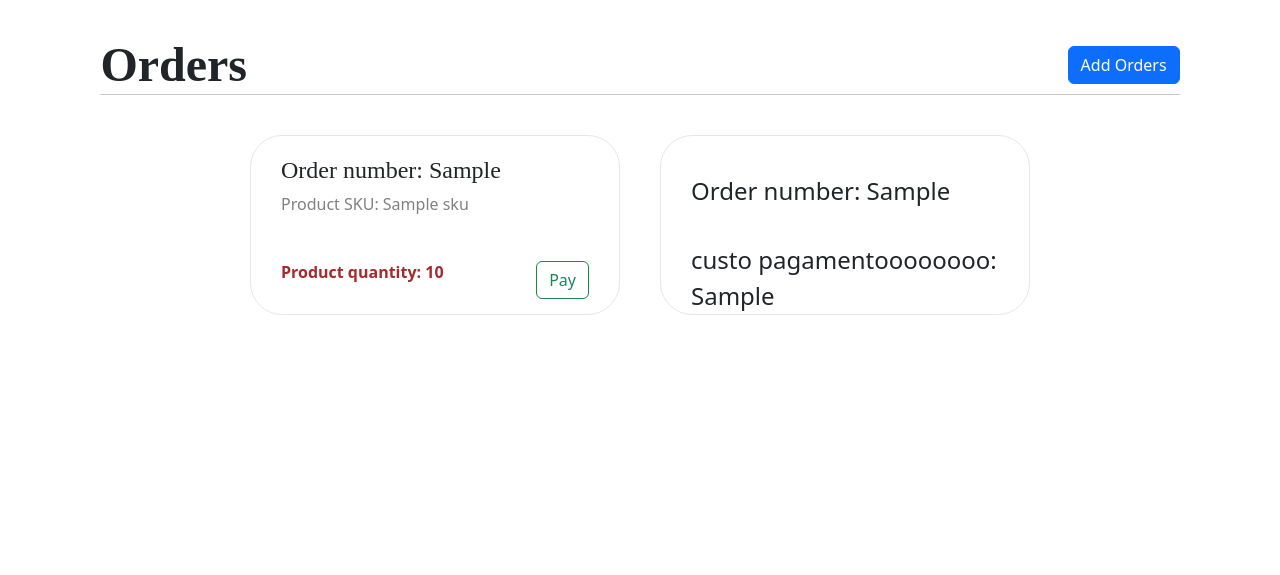
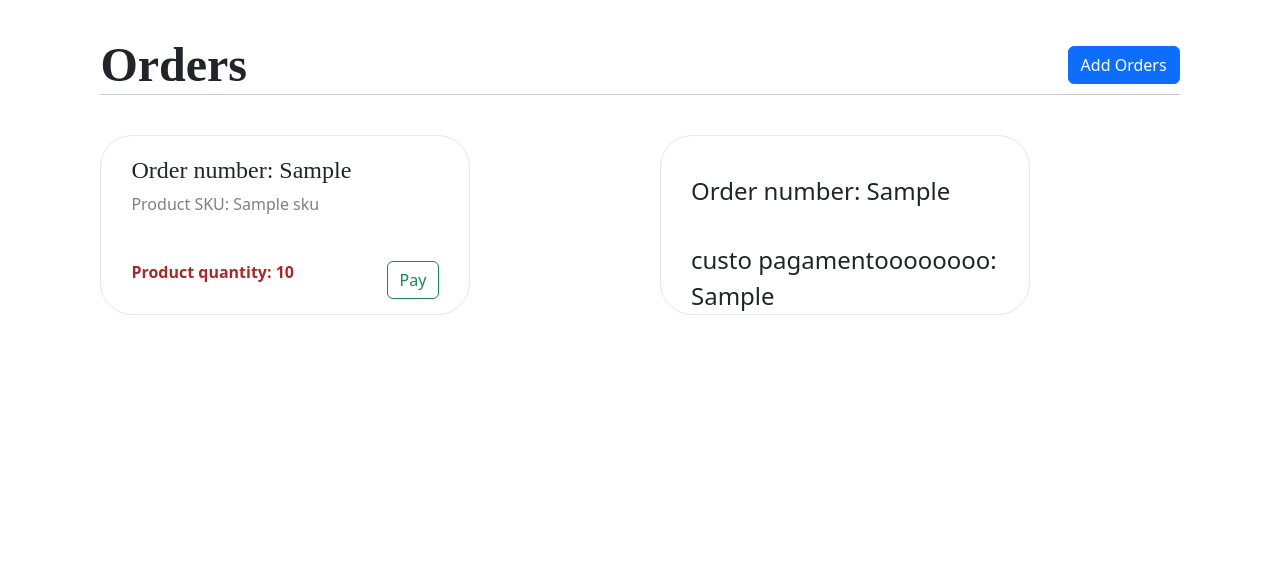
Before and after one commit to joaolscosta/BD-Project, a Flask app: template entrega3/workspace/app/templates/orders/orders_index.html in a window 1280 px wide. Shown: the part 40-615 px from the top of the page. Run offline with Flask 3, Linux system fonts and the light colour scheme; the template is opened without the code that fills it: most values are stand-ins (such as "Sample title", 1, 10 or a date in 2020); some libraries are stand-ins or nearby versions.

Commit message:
separate pay and orders

```diff
--- a/entrega3/workspace/app/app.py
+++ b/entrega3/workspace/app/app.py
@@ -87,6 +87,11 @@ def orders_index(cust_no):
                 SELECT order_no, sku, qty
                 FROM orders JOIN contains USING (order_no)
                 WHERE cust_no = %(cust_no)s
+                AND NOT EXISTS (
+                    SELECT 1
+                    FROM pay
+                    WHERE pay.order_no = orders.order_no
+                )
                 ORDER BY order_no ;
                 """,
                 {"cust_no": cust_no},
@@ -97,8 +102,9 @@ def orders_index(cust_no):
                 """
                 SELECT order_no, cust_no
                 FROM pay
+                WHERE cust_no = %(cust_no)s
                 """,
-                {},
+                {"cust_no": cust_no},
             ).fetchall()
             log.debug(f"Found {cur.rowcount} rows.")
 
--- a/entrega3/workspace/app/templates/orders/orders_index.html
+++ b/entrega3/workspace/app/templates/orders/orders_index.html
@@ -13,9 +13,7 @@
   .orders-list {
     margin: 20px 10px;
     display: flex;
-    flex-direction: row;
-    flex-wrap: wrap;
-    justify-content: center;
+    justify-content: space-between;
   }
 
   .order {
@@ -83,7 +81,13 @@
     margin: 0px 30px 0px 30px;
   }
 
+  .left-column {
+    flex-basis: 50%;
+  }
 
+  .right-column {
+    flex-basis: 50%;
+  }
 
 </style>
 
@@ -94,6 +98,7 @@
   </div>
   <hr class="headeruwu">
   <div class="orders-list">
+    <div class="left-column">
       {% for order in contains %}
       <div class="order">
         <div class="f-number">
@@ -112,8 +117,9 @@
       <hr />
       {% endif %}
       {% endfor %}
+    </div>
 
-
+    <div class="right-column">
       {% for pa in pay %}
       <div class="order">
         <div class="f-number">
@@ -122,15 +128,12 @@
         <div class="f-number">
           <p class="o-number">custo pagamentoooooooo: {{ pa['cust_no'] }}</p>
         </div>
-
       </div>
       {% if not loop.last %}
       <hr />
       {% endif %}
       {% endfor %}
-
-
-
+    </div>
   </div>
 </div>
 {% endblock %}
```
Lines whose indentation alone changed are shown as unchanged.
